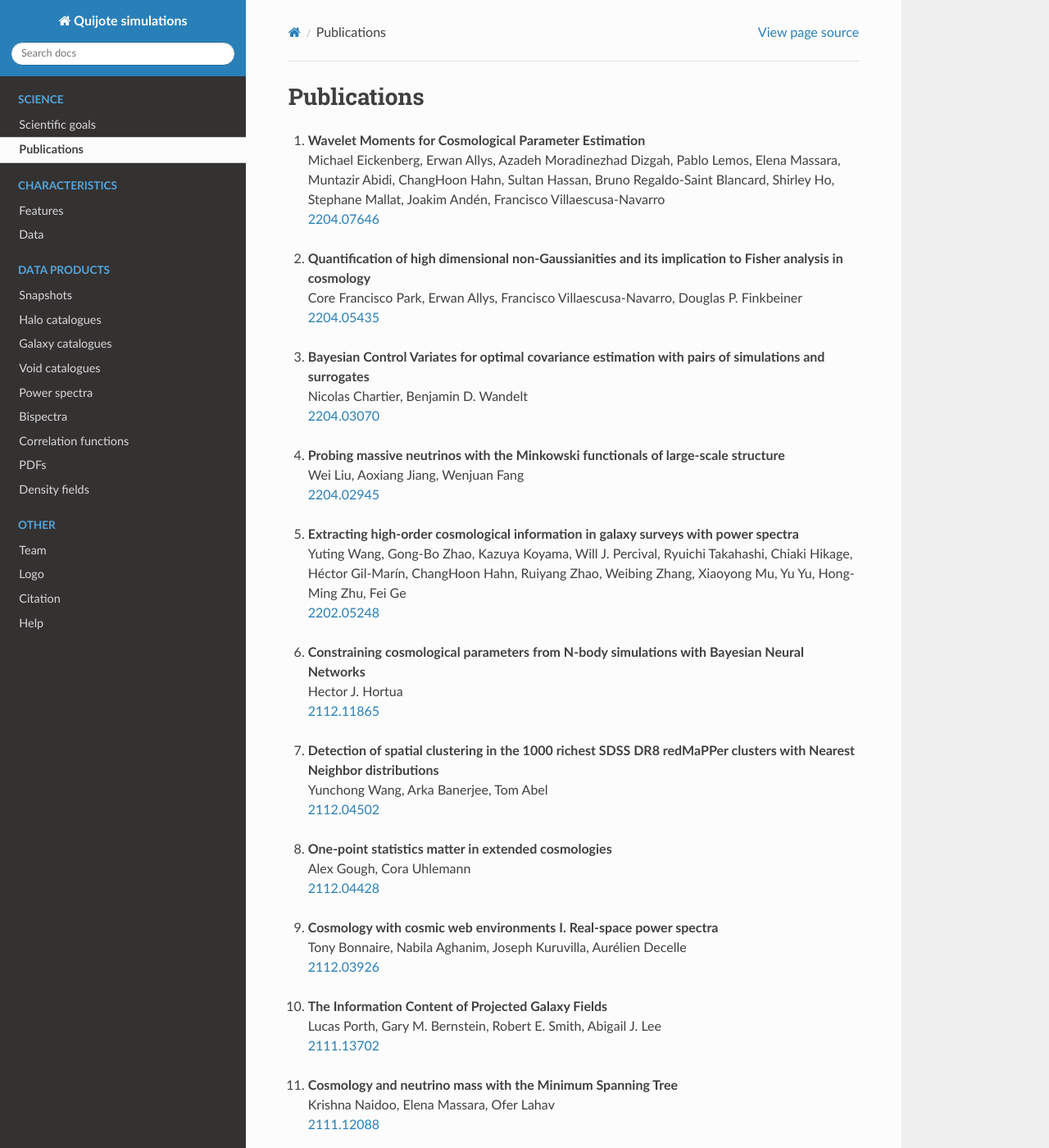
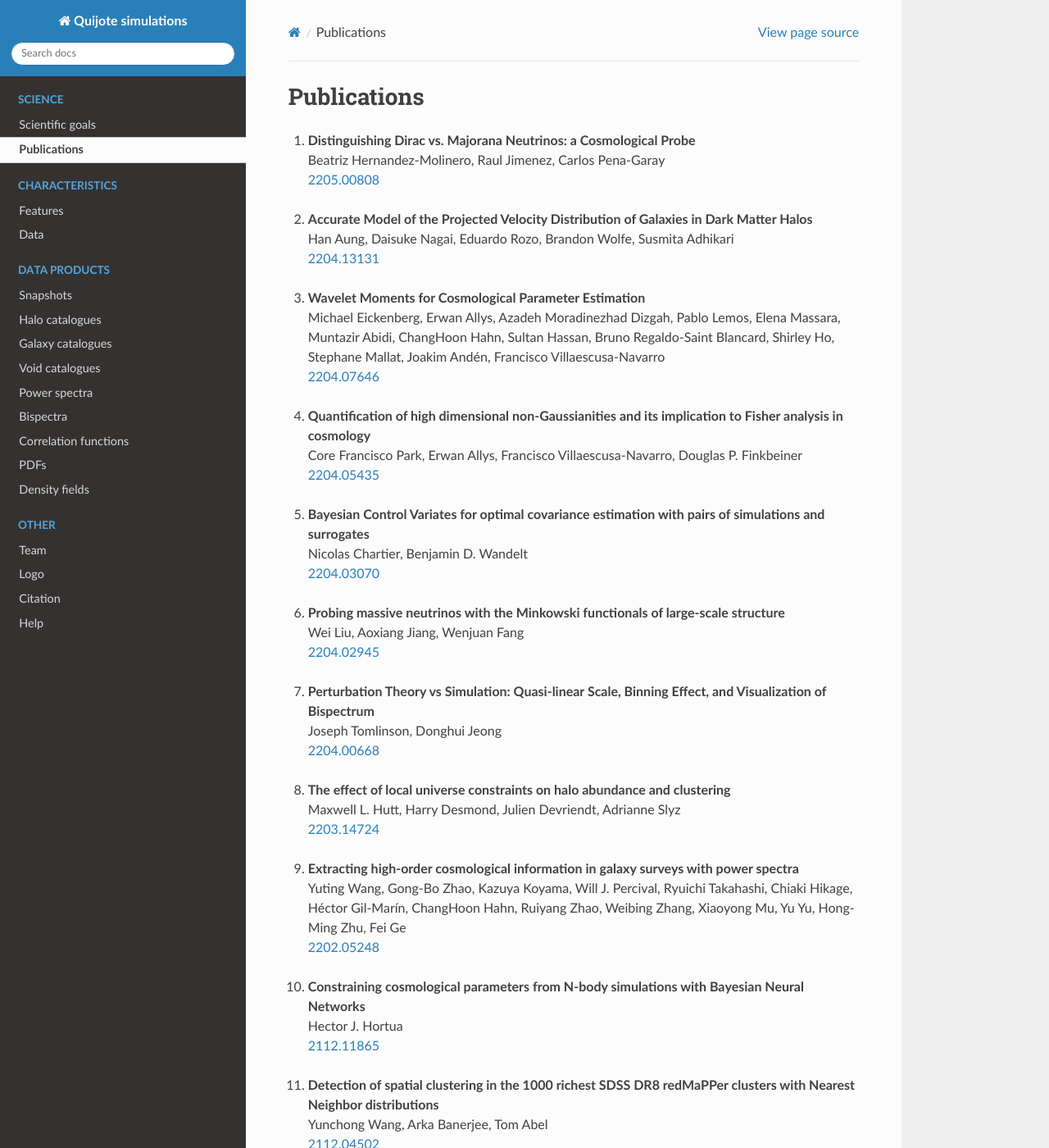
Before and after one commit to franciscovillaescusa/Quijote-simulations, a Sphinx documentation site: the page built from docs/source/publications.rst, in a window 1280 px wide and 1400 px high. Shown: the whole window at 82% size. Built offline with Sphinx 7.4.7 and the Read the Docs theme 2.0.0, drawn with Linux system fonts in a browser that asks for light colours; pages that are not in the unit, such as notebooks, are missing from menus; some of the changed text lies outside the part shown.

Commit message:
publication list updated

```diff
--- a/docs/source/publications.rst
+++ b/docs/source/publications.rst
@@ -3,6 +3,14 @@
 ************
 Publications
 ************
+
+#. | **Distinguishing Dirac vs. Majorana Neutrinos: a Cosmological Probe**
+   | Beatriz Hernandez-Molinero, Raul Jimenez, Carlos Pena-Garay
+   | `2205.00808 <https://arxiv.org/abs/2205.00808>`_
+
+#. | **Accurate Model of the Projected Velocity Distribution of Galaxies in Dark Matter Halos**
+   | Han Aung, Daisuke Nagai, Eduardo Rozo, Brandon Wolfe, Susmita Adhikari
+   | `2204.13131 <https://arxiv.org/abs/2204.13131>`_
 
 #. | **Wavelet Moments for Cosmological Parameter Estimation**
    | Michael Eickenberg, Erwan Allys, Azadeh Moradinezhad Dizgah, Pablo Lemos, Elena Massara, Muntazir Abidi, ChangHoon Hahn, Sultan Hassan, Bruno Regaldo-Saint Blancard, Shirley Ho, Stephane Mallat, Joakim Andén, Francisco Villaescusa-Navarro
@@ -19,6 +27,14 @@ Publications
 #. | **Probing massive neutrinos with the Minkowski functionals of large-scale structure**
    | Wei Liu, Aoxiang Jiang, Wenjuan Fang
    | `2204.02945 <https://arxiv.org/abs/2204.02945>`_
+
+#. | **Perturbation Theory vs Simulation: Quasi-linear Scale, Binning Effect, and Visualization of Bispectrum**
+   | Joseph Tomlinson, Donghui Jeong
+   | `2204.00668 <https://arxiv.org/abs/2204.00668>`_
+
+#. | **The effect of local universe constraints on halo abundance and clustering**
+   | Maxwell L. Hutt, Harry Desmond, Julien Devriendt, Adrianne Slyz
+   | `2203.14724 <https://arxiv.org/abs/2203.14724>`_
 
 #. | **Extracting high-order cosmological information in galaxy surveys with power spectra**
    | Yuting Wang, Gong-Bo Zhao, Kazuya Koyama, Will J. Percival, Ryuichi Takahashi, Chiaki Hikage, Héctor Gil-Marín, ChangHoon Hahn, Ruiyang Zhao, Weibing Zhang, Xiaoyong Mu, Yu Yu, Hong-Ming Zhu, Fei Ge
@@ -156,6 +172,10 @@ Publications
    | Renan Alves de Oliveira, Yin Li, Francisco Villaescusa-Navarro, Shirley Ho, David N. Spergel
    | `2012.00240 <https://arxiv.org/abs/2012.00240>`_
 
+#. | **Minkowski functionals and the nonlinear perturbation theory in the large-scale structure: second-order effects**
+   | Takahiko Matsubara, Chiaki Hikage, Satoshi Kuriki
+   | `2012.00203 <https://arxiv.org/abs/2012.00203>`_
+
 #. | **The unequal-time matter power spectrum: impact on weak lensing observables**
    | Lucia F. de la Bella, Nicolas Tessore, Sarah Bridle
    | `2011.06185 <https://arxiv.org/abs/2011.06185>`_
```
